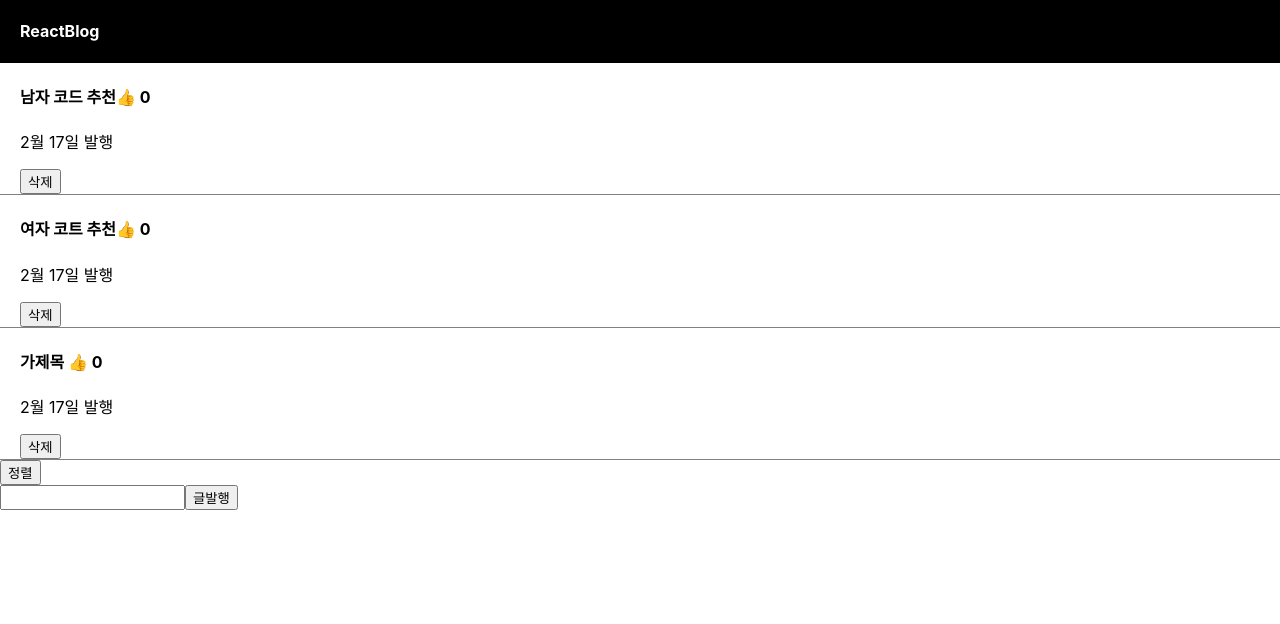
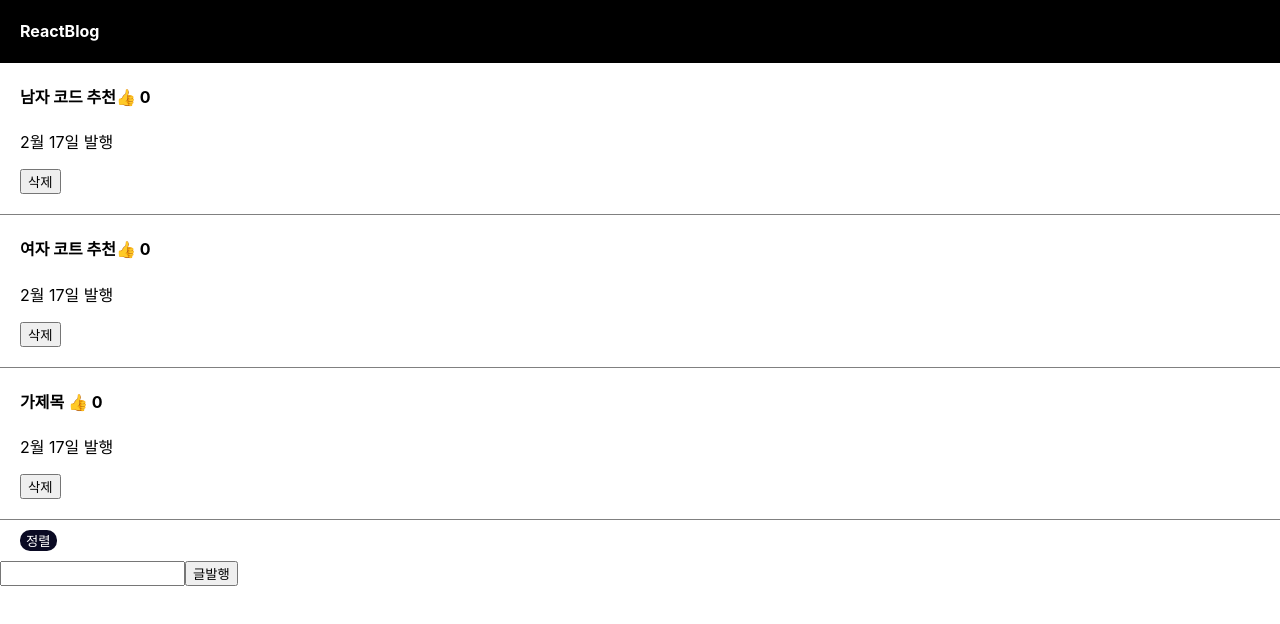
Before and after one commit to yongsin729/reactblog, a React (Create React App) app: page / in a window 1280 px wide. Shown: the top 624 px of the page. Built offline with nearby package versions, Linux system fonts and the light colour scheme.

Commit message:
solt css

```diff
--- a/src/App.css
+++ b/src/App.css
@@ -11,10 +11,21 @@
 .div{
   box-sizing: border-box;
 }
+.solt{
+  margin-left: 20px;
+  top:50%;
+  background-color:#0a0a23;
+  color: #fff;
+  border:none;
+  border-radius:10px;
+  margin-bottom: 10px;
+}
 .list{
   padding-left: 20px;
   text-align: left;
   border-bottom: 1px solid grey;
+  margin-bottom: 10px;
+  padding-bottom: 20px;
 }
 .modal{
   margin-top: 20px;
--- a/src/App.js
+++ b/src/App.js
@@ -46,7 +46,7 @@ function App() {
        {
       modal==true?  <Modal 글제목={글제목} title={title} like={like}></Modal>:null
     }
-      <button onClick={()=>{
+      <button className='solt' onClick={()=>{
         let copy=[...글제목];
         {
           sortButton==true?copy.sort():(copy.reverse())
```
